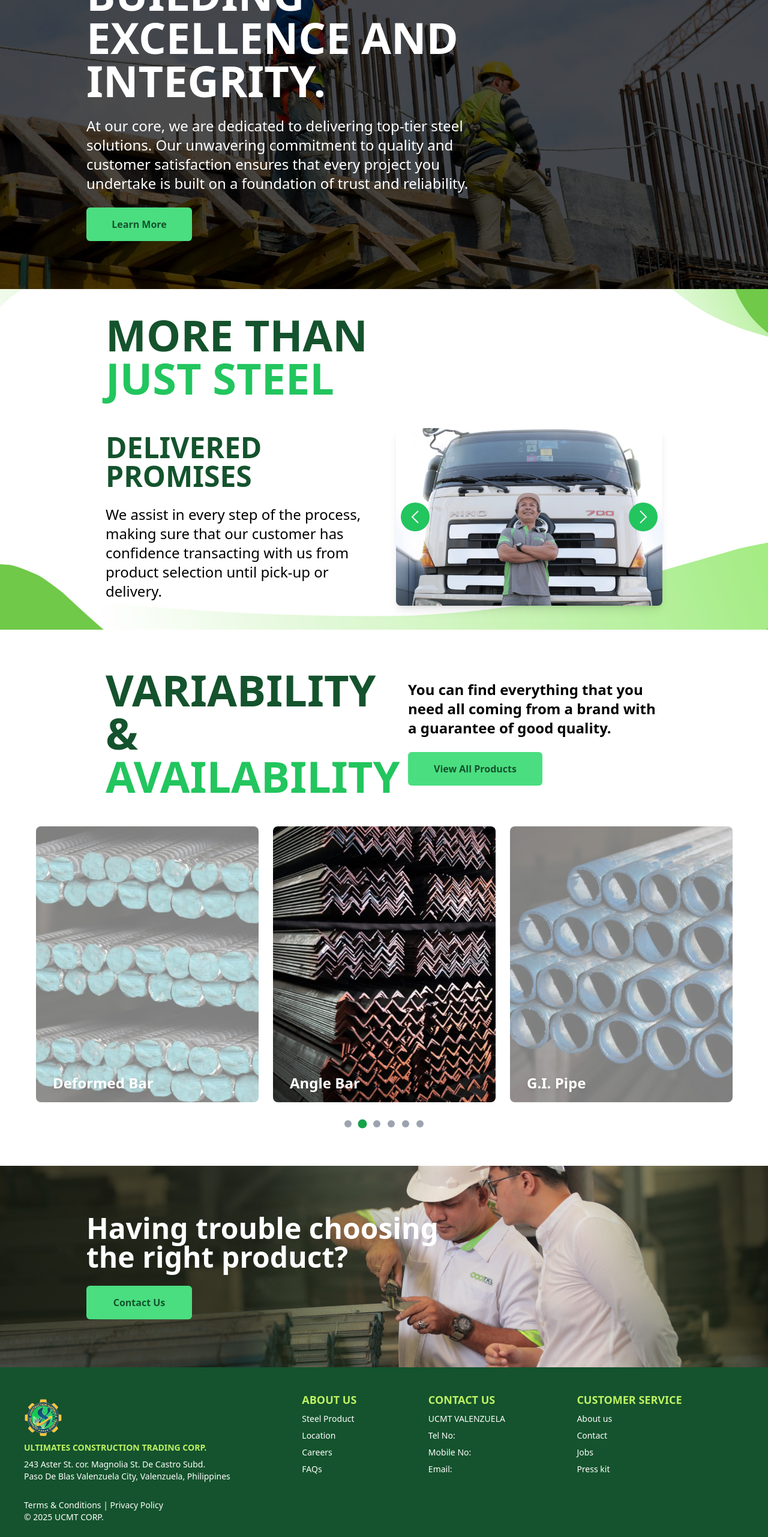
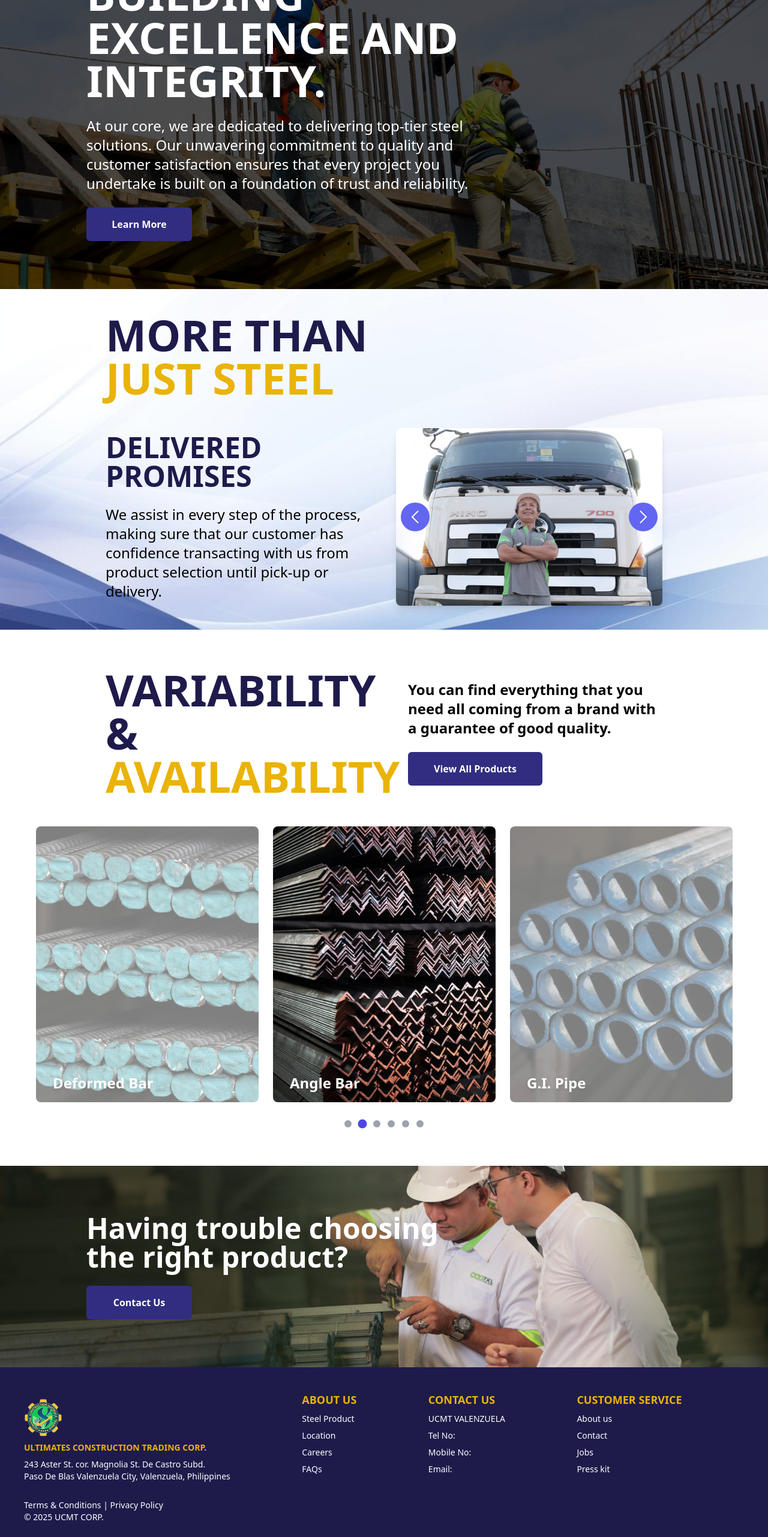
Before and after one commit to elyxiaaa/ULTIMATES-TRADING, a React (Vite) app: page / in a window 1280 px wide. Shown: the part 234-2797 px from the top of the page at 60% size. Built offline with nearby package versions, Linux system fonts and the light colour scheme.

Commit message:
Chnaged colors

```diff
--- a/src/Components/Footer.jsx
+++ b/src/Components/Footer.jsx
@@ -2,14 +2,14 @@ import Logo from '../assets/Logo.png'
 function Footer () {
     return (
         <>
-        <footer className="footer sm:footer-horizontal bg-green-900 text-white p-10">
+        <footer className="footer sm:footer-horizontal bg-indigo-950 text-white p-10">
   <aside>
    <img
                src={Logo}
                alt="Logo"
                className="h-16 items-center w-auto mt-3"
              />
-    <p className="text-lime-300 font-bold">
+    <p className="text-yellow-500 font-bold">
       ULTIMATES CONSTRUCTION TRADING CORP.
     </p>
     <p>243 Aster St. cor. Magnolia St. De Castro Subd. <br/> Paso De Blas Valenzuela City, Valenzuela, Philippines</p>
@@ -20,21 +20,21 @@ function Footer () {
       </p>
   </aside>
   <nav>
-    <h6 className="font-bold text-lime-300 text-lg">ABOUT US</h6>
+    <h6 className="font-bold text-yellow-500 text-lg">ABOUT US</h6>
     <a className="link link-hover">Steel Product</a>
     <a className="link link-hover">Location</a>
     <a className="link link-hover">Careers</a>
     <a className="link link-hover">FAQs</a>
   </nav>
   <nav>
-    <h6 className="font-bold text-lime-300 text-lg">CONTACT US</h6>
+    <h6 className="font-bold text-yellow-500 text-lg">CONTACT US</h6>
       <p>UCMT VALENZUELA</p>
       <p>Tel No:</p>
       <p>Mobile No:</p>
       <p>Email:</p>
   </nav>
   <nav>
-    <h6 className="font-bold text-lime-300 text-lg">CUSTOMER SERVICE</h6>
+    <h6 className="font-bold text-yellow-500 text-lg">CUSTOMER SERVICE</h6>
     <a className="link link-hover">About us</a>
     <a className="link link-hover">Contact</a>
     <a className="link link-hover">Jobs</a>
--- a/src/Pages/Home.jsx
+++ b/src/Pages/Home.jsx
@@ -122,7 +122,7 @@ function Home() {
           <p className="text-lg sm:text-xl md:text-2xl max-w-2xl mb-6">
             At our core, we are dedicated to delivering top-tier steel solutions. Our unwavering commitment to quality and customer satisfaction ensures that every project you undertake is built on a foundation of trust and reliability.
           </p>
-          <button className="w-44 font-bold bg-green-400 text-green-900 hover:text-white hover:bg-green-500 py-4 px-6 rounded-md">
+          <button className="w-44 font-bold bg-indigo-900 text-white hover:text-white hover:bg-indigo-500 py-4 px-6 rounded-md">
             Learn More
           </button>
         </div>
@@ -132,15 +132,15 @@ function Home() {
 <div className="w-full py-10 bg-BG2 bg-cover bg-center bg-no-repeat">
   <div className="flex justify-center lg:justify-start  px-4 sm:px-12 md:px-16 lg:px-24 xl:px-44">
     <h1 className="text-4xl sm:text-5xl md:text-6xl lg:text-7xl font-bold text-center lg:text-left leading-tight">
-      <span className="text-green-900 font-bold"><strong>MORE THAN</strong></span> <br />
-      <span className="text-green-500 font-bold"><strong>JUST STEEL</strong></span>
+      <span className="text-indigo-950 font-bold"><strong>MORE THAN</strong></span> <br />
+      <span className="text-yellow-500 font-bold"><strong>JUST STEEL</strong></span>
     </h1>
   </div>
 
   {/* SLIDER */}
   <div className="flex flex-col-reverse lg:flex-row items-center gap-10 px-6 md:px-12 lg:px-24 xl:px-44 mt-12">
     <div className="w-full lg:w-1/2 text-center lg:text-left">
-      <h2 className="text-3xl sm:text-4xl md:text-5xl text-green-900 font-bold mb-6">
+      <h2 className="text-3xl sm:text-4xl md:text-5xl text-indigo-950 font-bold mb-6">
         {slides[activeSlide].title}
       </h2>
       <p className="text-lg sm:text-xl md:text-2xl text-black">
@@ -153,7 +153,7 @@ function Home() {
         onClick={() =>
           setActiveSlide((prev) => (prev - 1 + slides.length) % slides.length)
         }
-        className="absolute top-1/2 left-0 transform -translate-y-1/2 z-10 bg-green-500 text-white ml-2 p-3 rounded-full hover:bg-green-700 transition"
+        className="absolute top-1/2 left-0 transform -translate-y-1/2 z-10 bg-indigo-500 text-white ml-2 p-3 rounded-full hover:bg-indigo-700 transition"
       >
         <GrPrevious size={24} />
       </button>
@@ -167,7 +167,7 @@ function Home() {
       {/* NEXT */}
       <button
         onClick={() => setActiveSlide((prev) => (prev + 1) % slides.length)}
-        className="absolute top-1/2 right-0 transform -translate-y-1/2 z-10 bg-green-500 text-white mr-2 p-3 rounded-full hover:bg-green-700 transition"
+        className="absolute top-1/2 right-0 transform -translate-y-1/2 z-10 bg-indigo-500 text-white mr-2 p-3 rounded-full hover:bg-indigo-700 transition"
       >
         <GrNext size={24} />
       </button>
@@ -181,8 +181,8 @@ function Home() {
         <div className="flex flex-col lg:flex-row items-center justify-between px-6 md:px-12 lg:px-24 xl:px-44 gap-10">
           <div className="w-full lg:w-1/2 text-center lg:text-left">
             <h1 className="text-4xl sm:text-5xl md:text-6xl lg:text-7xl font-bold leading-tight">
-              <span className="text-green-900"><strong>VARIABILITY &</strong></span> <br />
-              <span className="text-green-500"><strong>AVAILABILITY</strong></span>
+              <span className="text-indigo-950"><strong>VARIABILITY &</strong></span> <br />
+              <span className="text-yellow-500"><strong>AVAILABILITY</strong></span>
             </h1>
           </div>
           <div className="w-full lg:w-1/2 text-center lg:text-left">
@@ -191,7 +191,7 @@ function Home() {
             </p>
             <Link to="/products">
               <button onClick={handleProductsClick}
-              className="mt-6 w-56 font-bold bg-green-400 text-green-900 hover:text-white hover:bg-green-500 py-4 px-6 rounded-md transition-all duration-300">
+              className="mt-6 w-56 font-bold bg-indigo-900 text-white hover:text-white hover:bg-indigo-500  py-4 px-6 rounded-md transition-all duration-300">
                 View All Products
               </button>
             </Link>
@@ -231,7 +231,7 @@ function Home() {
               key={index}
               onClick={() => sliderRef.current.slickGoTo(index)}
               className={`w-3 h-3 rounded-full transition-all duration-300
-                ${activeIndex === index ? 'bg-green-600 scale-125' : 'bg-gray-400'}`}
+                ${activeIndex === index ? 'bg-indigo-600 scale-125' : 'bg-gray-400'}`}
             />
           ))}
         </div>
@@ -250,7 +250,7 @@ function Home() {
           </h1>
           <button
           onClick={handleContactClick}
-           className="w-44 font-bold bg-green-400 text-green-900 hover:text-white hover:bg-green-500 py-4 px-6 rounded-md">
+           className="w-44 font-bold bg-indigo-900 text-white hover:text-white hover:bg-indigo-500 py-4 px-6 rounded-md">
             Contact Us
           </button>
         </div>
--- a/src/Pages/Products.jsx
+++ b/src/Pages/Products.jsx
@@ -62,7 +62,11 @@ import { Link } from 'react-router-dom'
 
 const products = [
   { name: "Wide Flange", image: WideFlange },
-  { name: "Sheet Pile", image: Sheetpile },
+  {
+    name: "Sheet Pile",
+    image: Sheetpile,
+    description: "Used for retaining walls and foundation support in construction."
+  },
   { name: "Deformed Bar", image: DeformedBars},
   { name: "B.I. Rectangular Tube", image: RectangularTubing},
   { name: "G.I. Square Tube", image: SquareTubing },
@@ -129,6 +133,7 @@ const itemsPerPage = 12;
 function Products() {
   const [currentPage, setCurrentPage] = useState(1);
   const [searchQuery, setSearchQuery] = useState("");
+  const [selectedProduct, setSelectedProduct] = useState(null);
 
   const filteredProducts = products.filter(product =>
     product.name.toLowerCase().includes(searchQuery.toLowerCase())
@@ -186,16 +191,14 @@ function Products() {
         <div className="grid grid-cols-1 sm:grid-cols-2 lg:grid-cols-4 gap-8 max-w-7xl mx-auto">
           {currentItems.length > 0 ? (
             currentItems.map((product, index) => (
-              <div key={index} className="flex flex-col items-center text-[#1f3c1f] hover:text-green-500">
-                <Link to={`/product/${product.name}`} className="w-full h-full">
-                  <img
-                    src={product.image}
-                    alt={product.name}
-                    className="w-full h-64 object-cover rounded shadow-md cursor-pointer"
-                  />
-                  <h2 className="mt-4 text-lg font-bold text-center">{product.name}</h2>
-                </Link>
-              </div>
+              <div
+              key={product.name}
+              onClick={() => setSelectedProduct(product)}
+              className="cursor-pointer transition hover:scale-105 duration-200"
+            >
+              <img src={product.image} alt={product.name} className="rounded shadow-md" />
+              <p className="mt-2 text-center font-medium">{product.name}</p>
+            </div>
             ))
           ) : (
             <div className="col-span-full text-center text-lg text-gray-600">
@@ -240,6 +243,31 @@ function Products() {
         )}
       </div>
 
+      {selectedProduct && (
+  <dialog id="product_modal" className="modal modal-open" onClick={() => setSelectedProduct(null)}>
+    <div className="modal-box max-w-2xl" onClick={(e) => e.stopPropagation()}>
+      <h3 className="font-bold text-xl mb-4 text-center">{selectedProduct.name}</h3>
+
+      <img
+        src={selectedProduct.image}
+        alt={selectedProduct.name}
+        className="rounded mb-2 mx-auto max-h-[400px] w-full object-contain"
+      />
+
+      <p className="text-gray-600 mt-4 text-sm text-justify">
+        {selectedProduct.description}
+      </p>
+
+      <div className="modal-action">
+        <button className="btn btn-sm btn-outline" onClick={() => setSelectedProduct(null)}>
+          Close
+        </button>
+      </div>
+    </div>
+  </dialog>
+)}
+
+
       <Footer />
     </>
   );
--- a/tailwind.config.js
+++ b/tailwind.config.js
@@ -9,9 +9,11 @@ export default {
     extend: {
       backgroundImage: {
              'BG1': "url('/src/assets/BG1.jpg')",
-             'BG2': "url('/src/assets/BG2.jpg')",
+             'BG2': "url('/src/assets/Indigo.jpg')",
              'BG3': "url('/src/assets/BG3.jpg')",
              'BG4': "url('/src/assets/BG4.jpg')",
+             'BG5': "url('/src/assets/Gradient.jpg')",
+
 
            },
   },
```
Also changed, not shown: src/Components/Navbar.jsx (+18 -18 lines), src/assets/Gradient.jpg (added), src/assets/Indigo.jpg (added).
